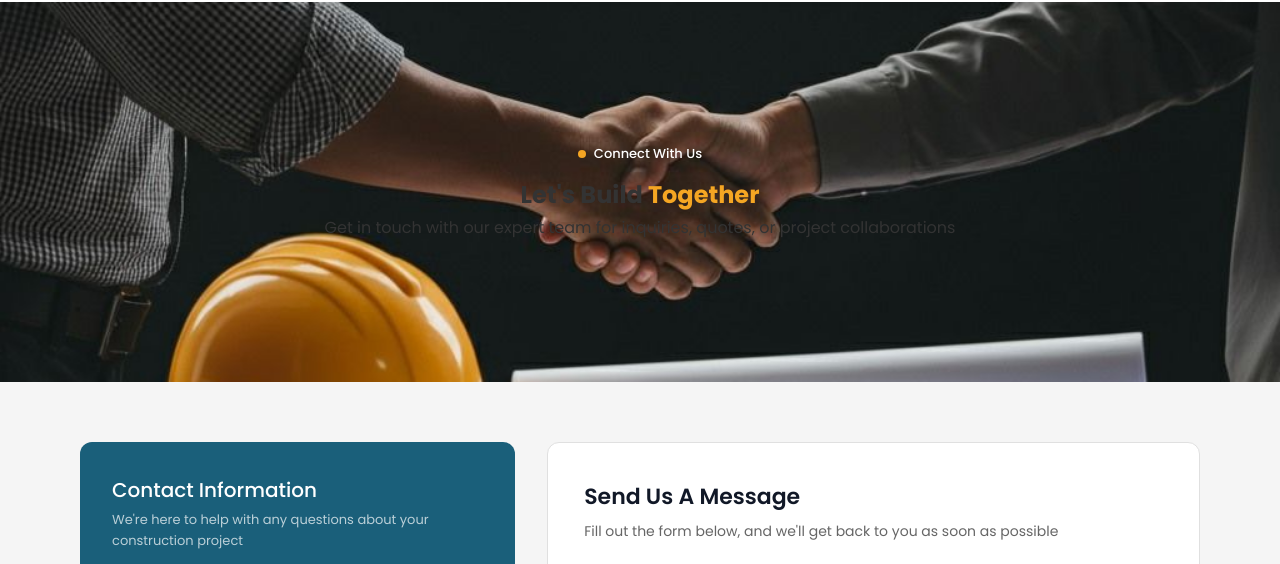
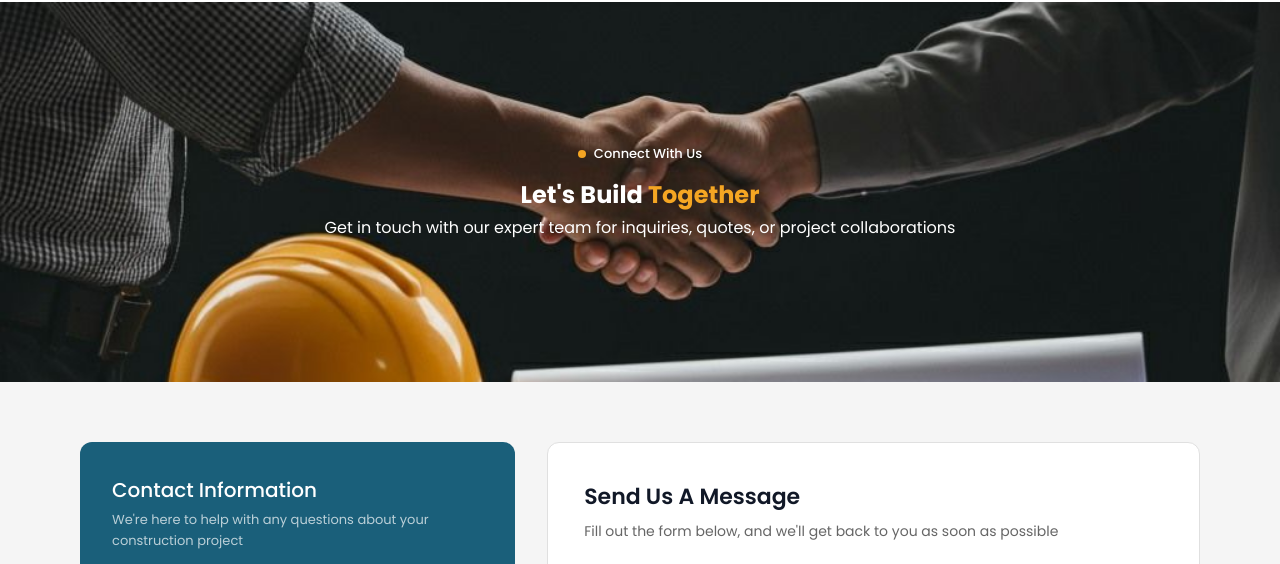
Before and after one commit to darlingbigjunoir-svg/Construction---Pro, a plain HTML site: page contact.html in a window 1280 px wide. Shown: the part 88-652 px from the top of the page. Drawn offline with Linux system fonts and the light colour scheme.

Commit message:
added some chnages to the css

```diff
--- a/css/style.css
+++ b/css/style.css
@@ -1008,6 +1008,13 @@ nav#nav-menu ul li a.active::after {
 .contact-hero-content .tag-label {
     color: #ffffff;
 }
+.contact-hero-content h1{
+    color:white;
+}
+.contact-hero-content p{
+    color: white;
+}
+
 
 .contact-hero-content .tag-label span {
     background-color: #f5a623;
```
